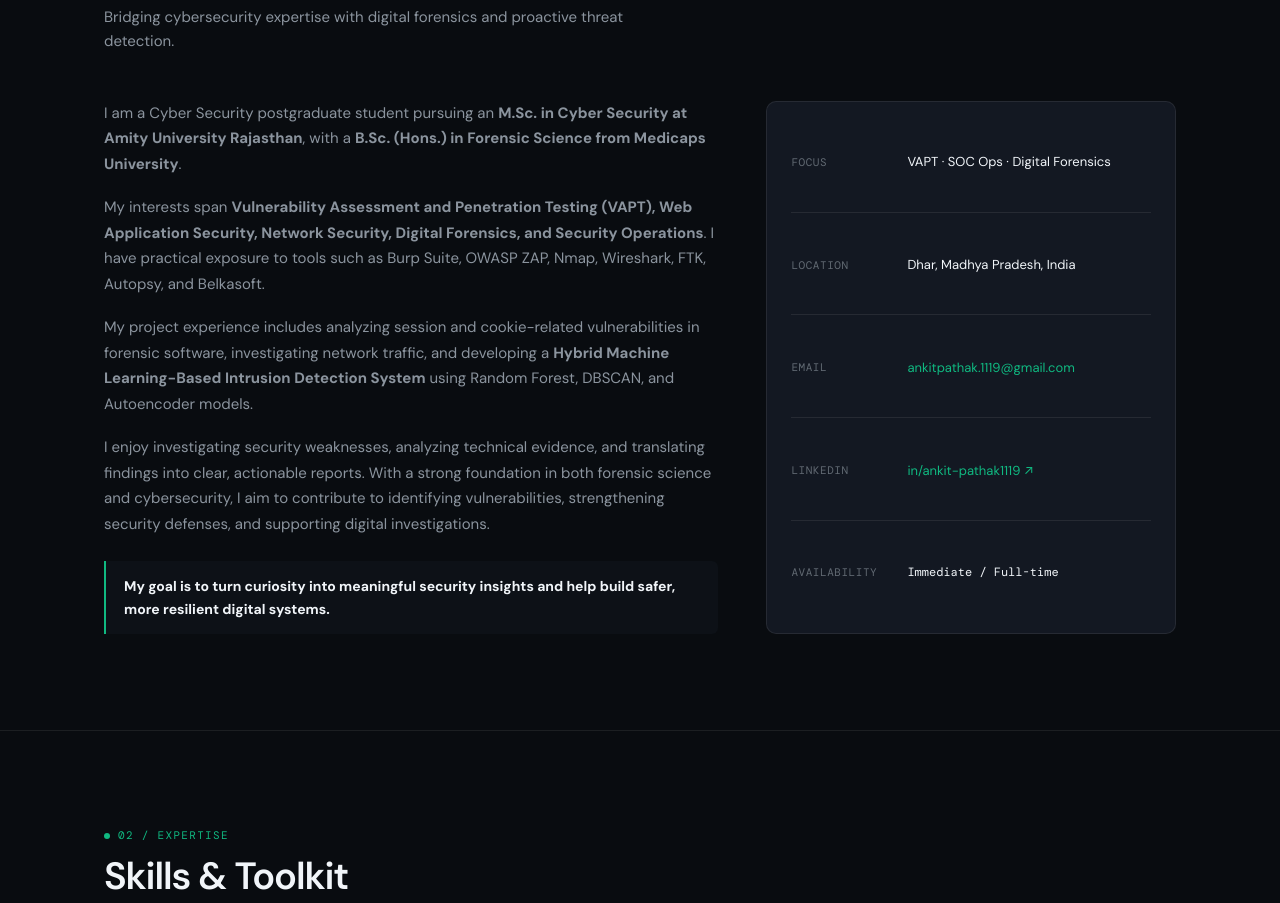
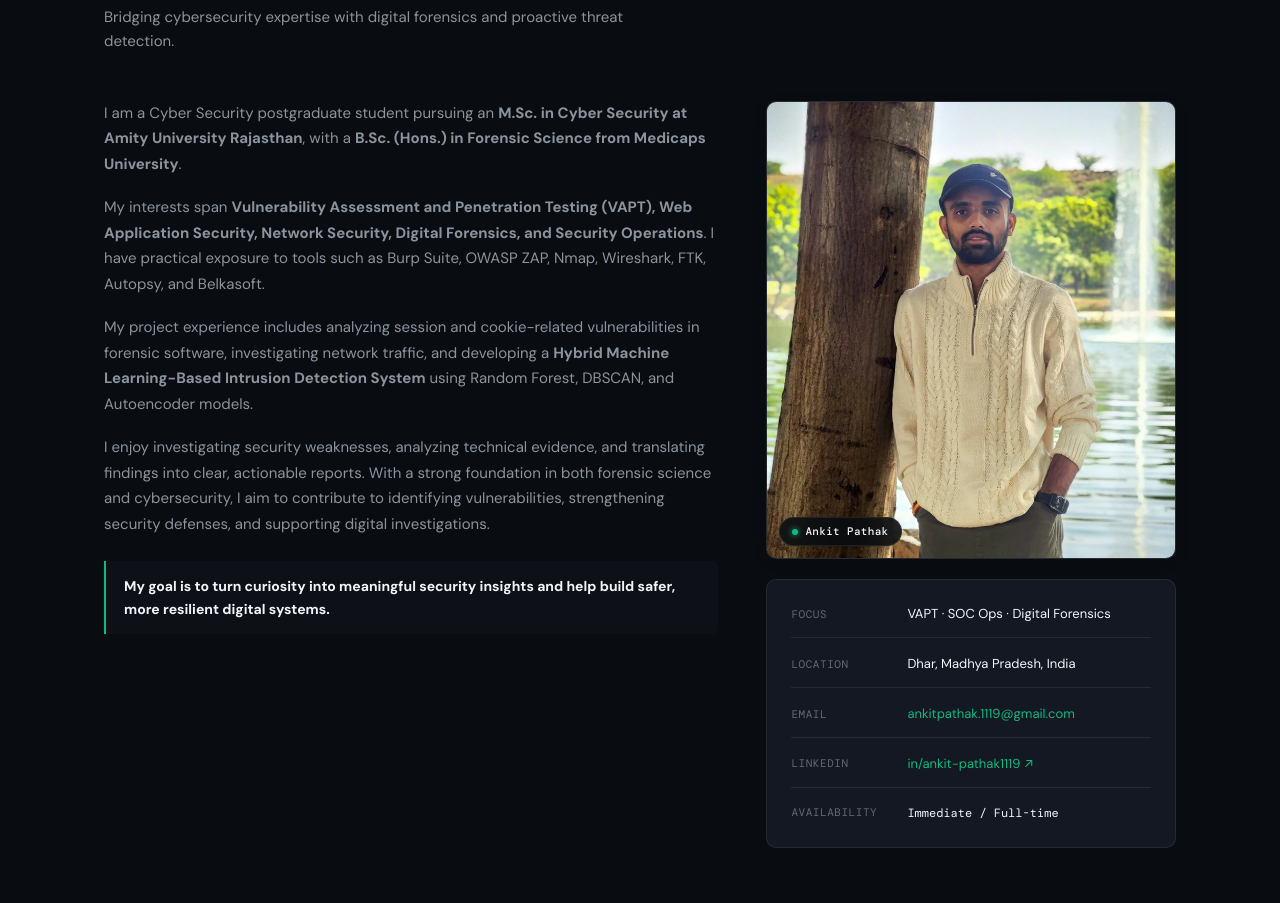
Before and after one commit to ankitpathak1119-dev/ankitpathak1119-dev.github.io, a plain HTML site: page index.html in a window 1280 px wide. Shown: the part 944-1847 px from the top of the page. Drawn offline with nearby package versions, Linux system fonts and the light colour scheme.

Commit message:
feat(about): add profile photo card with optimized webp delivery

```diff
--- a/index.html
+++ b/index.html
@@ -149,7 +149,30 @@
               </blockquote>
             </div>
 
-            <div class="fact-card reveal delay-1">
+            <div class="about-sidebar reveal delay-1">
+              <div class="about-photo-card">
+                <div class="photo-frame">
+                  <picture>
+                    <source srcset="ankit-photo.webp" type="image/webp" />
+                    <img
+                      src="IMG_20251124_114534.jpg"
+                      alt="Ankit Pathak — Cyber Security Analyst"
+                      class="about-photo"
+                      width="800"
+                      height="896"
+                      loading="lazy"
+                      decoding="async"
+                    />
+                  </picture>
+                  <div class="photo-overlay">
+                    <span class="photo-badge">
+                      <span class="photo-dot"></span> Ankit Pathak
+                    </span>
+                  </div>
+                </div>
+              </div>
+
+              <div class="fact-card">
                 <div class="fact-item">
                   <dt>Focus</dt>
                   <dd>VAPT · SOC Ops · Digital Forensics</dd>
@@ -173,6 +196,7 @@
                 <div class="fact-item">
                   <dt>Availability</dt>
                   <dd class="mono-accent">Immediate / Full-time</dd>
+                </div>
               </div>
             </div>
           </div>
--- a/styles.css
+++ b/styles.css
@@ -593,6 +593,83 @@ p {
   font-size: 14px;
   color: var(--text-main);
   line-height: 1.6;
+}
+
+.about-sidebar {
+  display: flex;
+  flex-direction: column;
+  gap: 20px;
+}
+
+.about-photo-card {
+  position: relative;
+  border-radius: var(--radius);
+  overflow: hidden;
+  border: 1px solid var(--border);
+  background: var(--surface);
+  box-shadow: 0 4px 20px rgba(0, 0, 0, 0.04);
+  transition: border-color var(--transition), transform var(--transition), box-shadow var(--transition);
+}
+
+.about-photo-card:hover {
+  border-color: var(--accent-border);
+  transform: translateY(-2px);
+  box-shadow: 0 8px 30px rgba(0, 0, 0, 0.08);
+}
+
+.photo-frame {
+  position: relative;
+  width: 100%;
+  aspect-ratio: 2312 / 2590;
+  overflow: hidden;
+  background: var(--bg-subtle);
+}
+
+.about-photo {
+  width: 100%;
+  height: 100%;
+  object-fit: cover;
+  object-position: center top;
+  display: block;
+  transition: transform 0.5s ease;
+}
+
+.about-photo-card:hover .about-photo {
+  transform: scale(1.025);
+}
+
+.photo-overlay {
+  position: absolute;
+  bottom: 12px;
+  left: 12px;
+  right: 12px;
+  pointer-events: none;
+}
+
+.photo-badge {
+  display: inline-flex;
+  align-items: center;
+  gap: 7px;
+  padding: 5px 12px;
+  border-radius: 999px;
+  background: color-mix(in srgb, var(--bg) 88%, transparent);
+  backdrop-filter: blur(10px);
+  -webkit-backdrop-filter: blur(10px);
+  border: 1px solid var(--border);
+  font-family: var(--font-mono);
+  font-size: 11px;
+  font-weight: 500;
+  color: var(--text-main);
+  letter-spacing: 0.03em;
+  box-shadow: 0 2px 10px rgba(0, 0, 0, 0.15);
+}
+
+.photo-dot {
+  width: 6px;
+  height: 6px;
+  border-radius: 50%;
+  background: var(--accent);
+  box-shadow: 0 0 6px var(--accent);
 }
 
 .fact-card {
@@ -1310,6 +1387,11 @@ p {
     gap: 36px;
   }
 
+  .about-sidebar {
+    max-width: 420px;
+    width: 100%;
+  }
+
   .credentials-grid {
     grid-template-columns: repeat(2, 1fr);
   }
```
Also changed, not shown: IMG_20251124_114534.jpg (added), ankit-photo.webp (added), 1 other file. Lines whose indentation alone changed are shown as unchanged.
